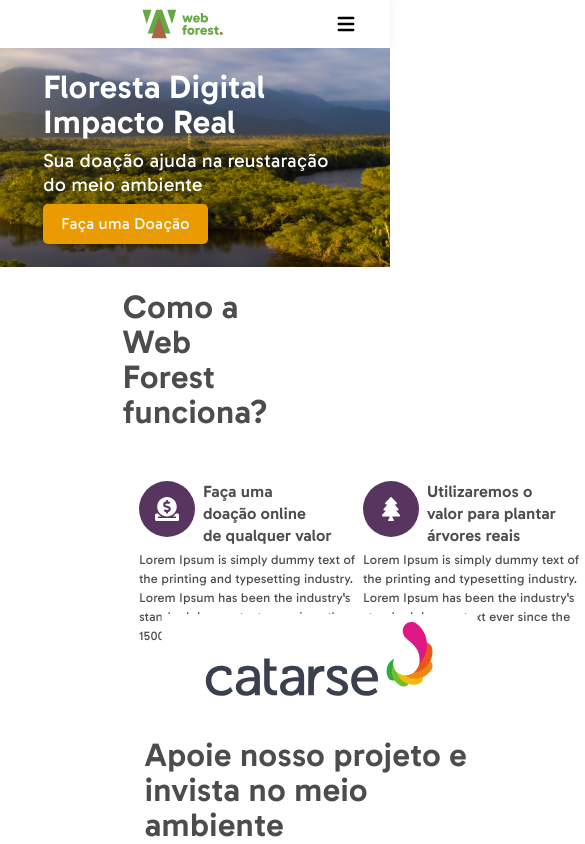
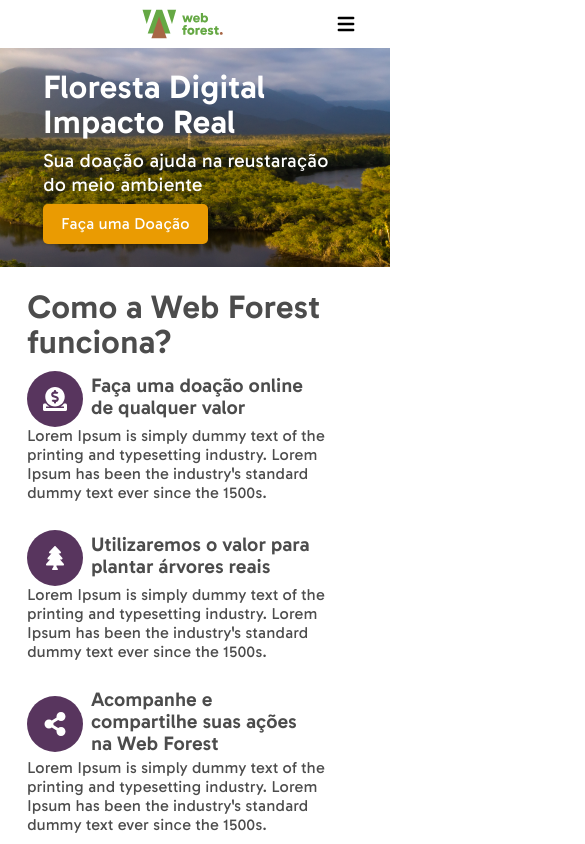
Before and after one commit to the-web-forest/Website, a Next.js app: page / in a window 390 px wide. Shown: the top 844 px of the page, 585 px wide, since content can reach past the window. Built offline with nearby package versions, Linux system fonts and the light colour scheme.

Commit message:
👌 IMPROVE: Ajuste mobile na seção "Como funciona"

```diff
--- a/components/Topic/style.module.css
+++ b/components/Topic/style.module.css
@@ -9,6 +9,7 @@
 
 .topicHeader{
     display: flex;
+    align-items: center;
 }
 
 .topicTitle {
@@ -27,3 +28,18 @@
    line-height: 19px;
    font-size: 0.8em;
 }
+
+@media screen and (max-width: 1020px) {
+    .topic {
+    max-width: 100%;
+    }
+
+    .topicTitle {
+        width: 220px;
+        font-size: 1.2em;
+    }
+
+    .topicDescription {
+        font-size: 1em;
+    }
+}
--- a/pages/index.tsx
+++ b/pages/index.tsx
@@ -18,12 +18,12 @@ const Home: NextPage = () => {
       <HeaderSection/>
       <BannerSection/>
       <HowItWorkSection/>
-      <DonateSection/>
+      {/* <DonateSection/>
       <NewsSection/>
       <AboutSection/>
       <TeamSection/>
       <ContactSection/>
-      <FooterSection/>
+      <FooterSection/> */}
     </div>
   )
 }
--- a/sections/HowItWork/index.tsx
+++ b/sections/HowItWork/index.tsx
@@ -9,9 +9,9 @@ interface TopicIconProp {
     Icon: IconType
 }
 
-const makeDonationTitle = <span>Faça uma<br/>doação online<br/>de qualquer valor</span>
-const growTreeTitle = <span>Utilizaremos o<br/>valor para plantar<br/>árvores reais</span>
-const shareTitle = <span>Acompanhe e<br/>compartilhe suas<br/>ações na Web Forest</span>
+const makeDonationTitle = <span>Faça uma doação online de qualquer valor</span>
+const growTreeTitle = <span>Utilizaremos o valor para plantar árvores reais</span>
+const shareTitle = <span>Acompanhe e compartilhe suas ações na Web Forest</span>
 const description1 = "Lorem Ipsum is simply dummy text of the printing and typesetting industry. Lorem Ipsum has been the industry's standard dummy text ever since the 1500s."
 
 const TopicIcon = ({ Icon }: TopicIconProp) => <CircleIcon
--- a/sections/HowItWork/styles.module.css
+++ b/sections/HowItWork/styles.module.css
@@ -16,30 +16,14 @@
     justify-content: space-between;
 }
 
-.topic {
-    display: flex;
-    flex-direction: column;
-    width: 260px;
-    height: 159px;
-    font-family: 'Aprova';
+@media screen and (max-width: 1024px) {
+    .container {
+        padding: 0 1.68rem;
+        height: auto;
+    }
+
+    .topicSection {
+        flex-direction: column;
+        margin-top: 10px;
+    }
 }
-
-.topicHeader{
-    display: flex;
-}
-
-.topicTitle {
-    font-weight: 600;
-    line-height: 22px;
-    font-size: 1em;
-    width: 140px;
-    color: var(--dark-gray);
-    margin: 0px 0px 4px 8px;
-}
-
-.topicDescription {
-   color: var(--dark-gray);
-   font-weight: 400;
-   line-height: 19px;
-   font-size: 0.8em;
-}
--- a/styles/Home.module.css
+++ b/styles/Home.module.css
@@ -6,10 +6,12 @@
   flex-direction: column;
   justify-content: center;
   align-items: center;
+
 }
 
 .container {
-  height: 100vh;
+  height: auto;
+  background-color: var(--white);
 }
 
 .footer {
```
